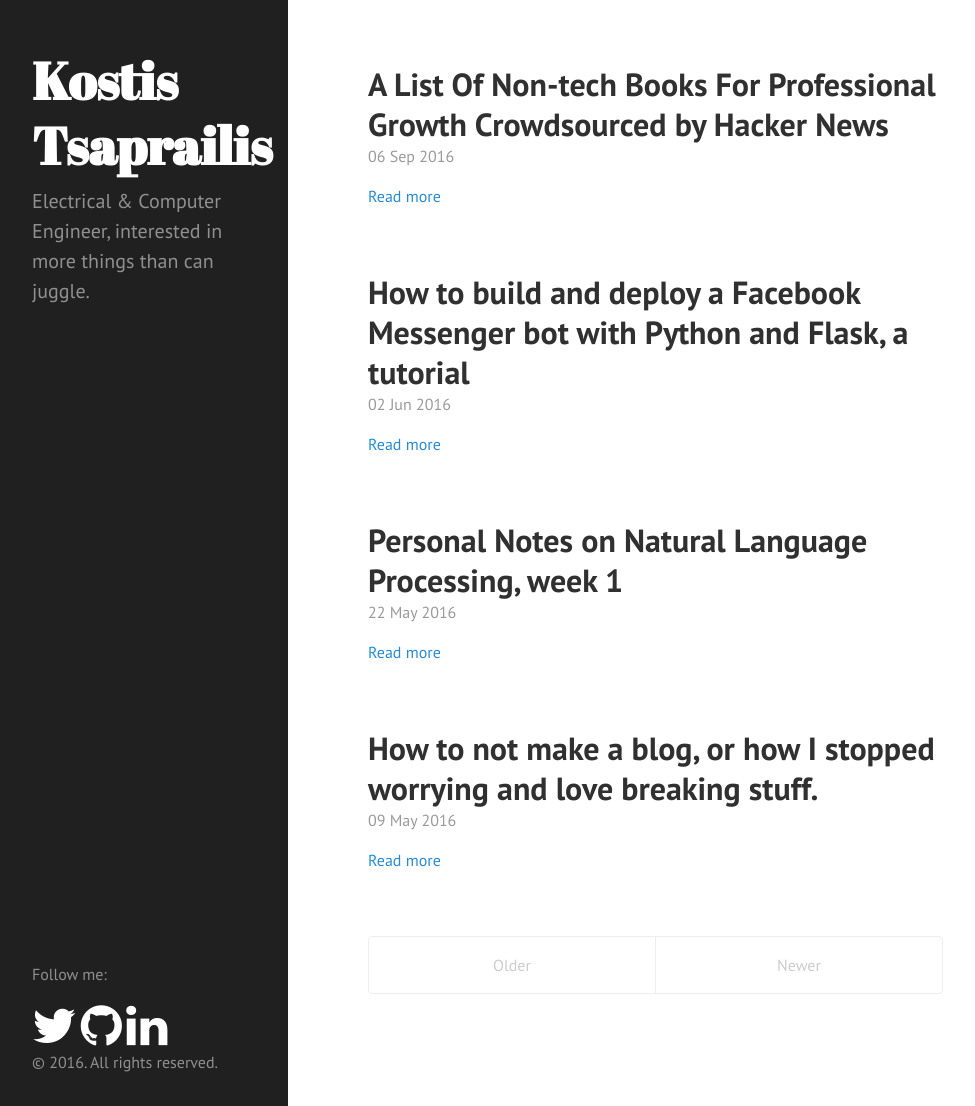
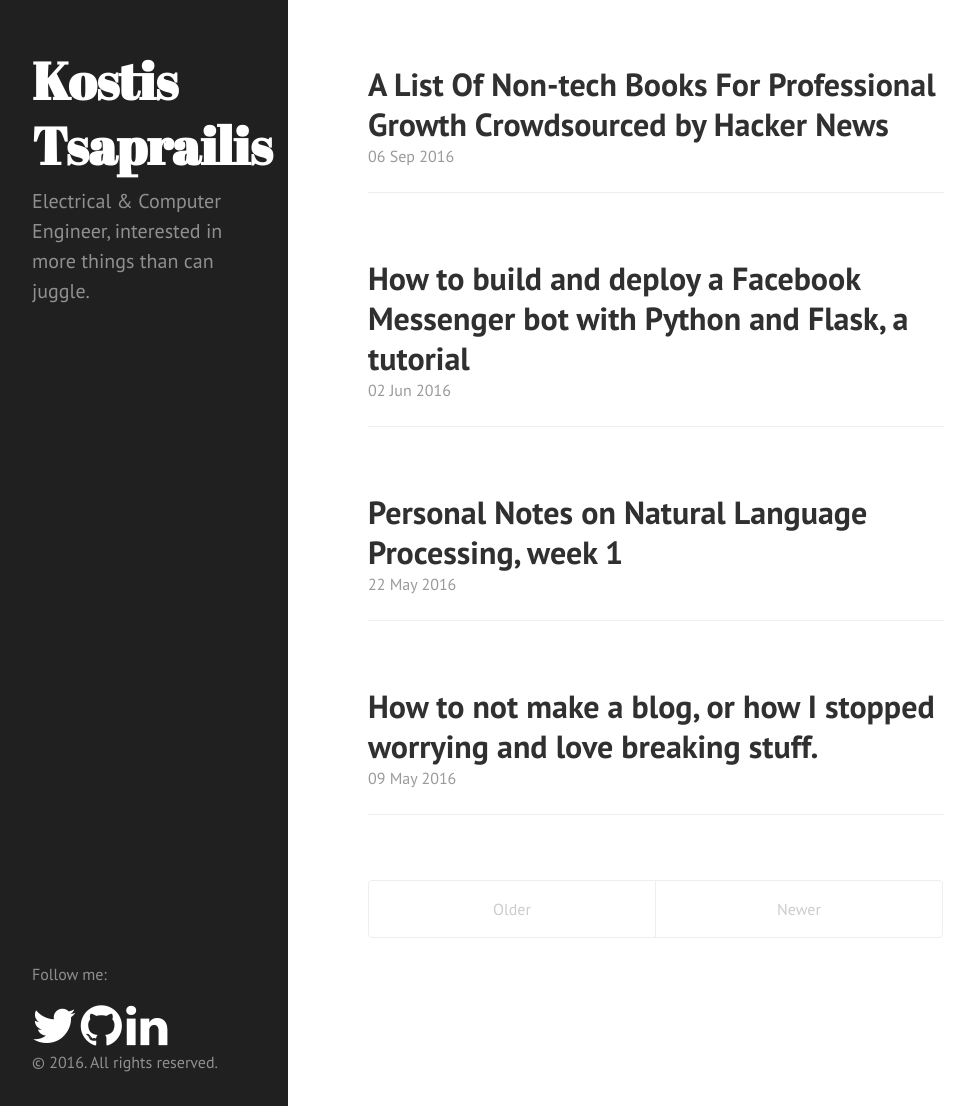
Before and after one commit to leokleist/kostistsaprailis.github.io, a Jekyll site: the page built from index.html, in a window 1280 px wide and 1106 px high. Shown: the whole window, without its empty margins (0-975 px from the left). Built offline with Jekyll 4.4.1, drawn with Linux system fonts in a browser that asks for light colours; nearby versions of some CDN libraries; the list of posts is cut into pages by our own code.

Commit message:
Adding post separators

```diff
--- a/index.html
+++ b/index.html
@@ -16,7 +16,6 @@
 
     {{ post.excerpt }}
     {% if post.content contains site.excerpt_separator %}
-      <a href="{{ site.url }}{{ post.url }}">Read more</a>
     {% endif %}
   </div>
   {% endfor %}
```
Also changed, not shown: _posts/2016-05-08-How-to-not-make-a-blog.md (+1 -0 lines), _posts/2016-05-21-Natural-language-processing-week-1.md (+1 -0 lines), _posts/2016-06-03-How-to-build-and-deploy-a-Facebook-Messenger-bot-with-Python-and-Flask-a-tutorial.md (+1 -0 lines), _posts/2016-09-06-Non-tech-Books-For_Professional-Growth.md (+1 -0 lines).
